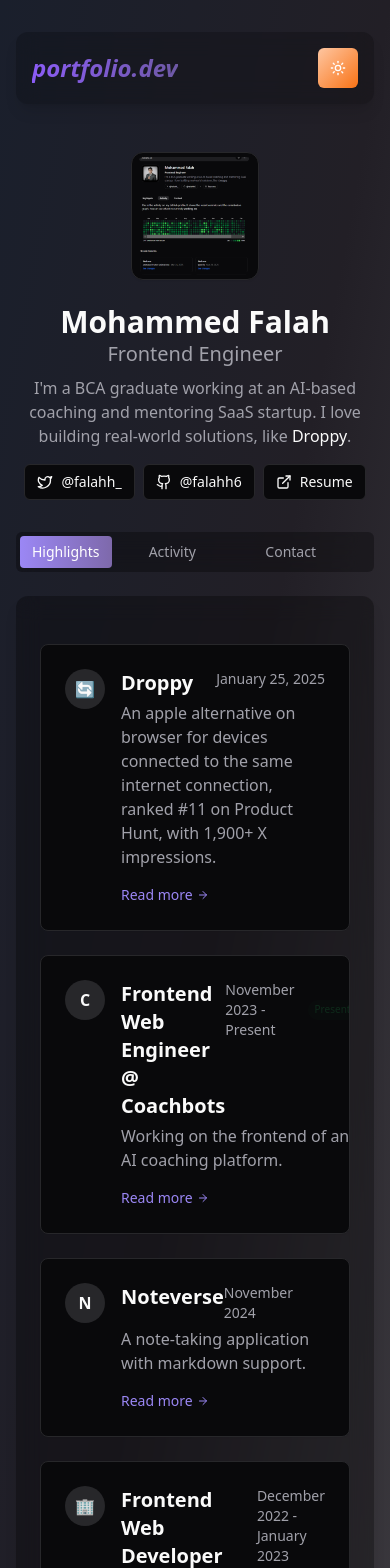
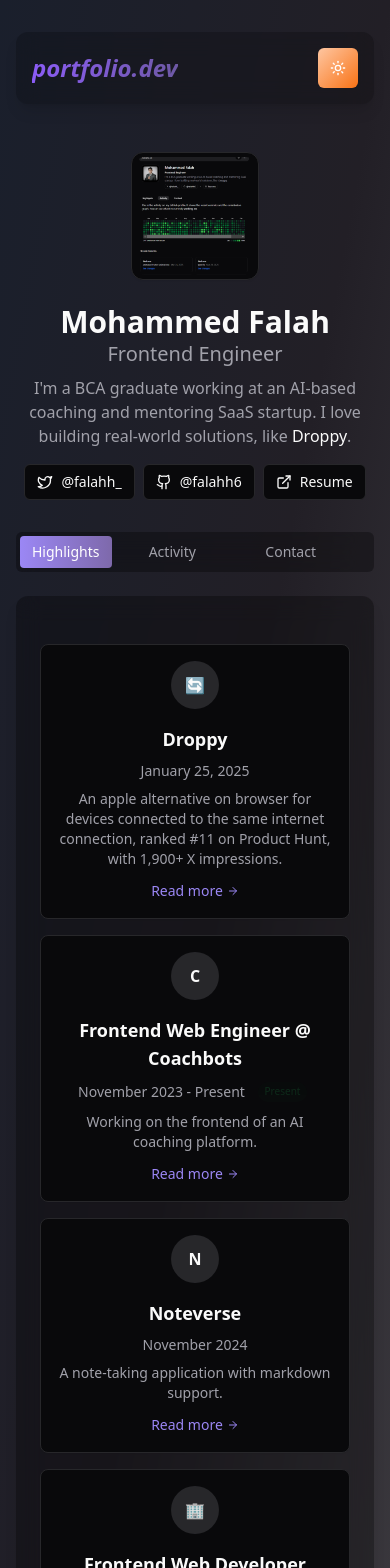
Before and after one commit to dong-suu/glow-up-your-profile, a React (Vite) app: page / in a window 390 px wide. Shown: the top 1568 px of the page. Built offline with nearby package versions, Linux system fonts and the light colour scheme.

Commit message:
Fix: Improve Highlights responsiveness
Make the Highlights section responsive for smaller screens to improve the user experience on mobile devices.

```diff
--- a/src/components/Highlights.tsx
+++ b/src/components/Highlights.tsx
@@ -46,7 +46,7 @@ const Highlights = () => {
 
   return (
     <motion.div
-      className="space-y-6"
+      className="space-y-4 md:space-y-6" // Reduced spacing on mobile
       initial={{ opacity: 0 }}
       animate={{ opacity: 1 }}
       transition={{ duration: 0.5 }}
@@ -60,19 +60,19 @@ const Highlights = () => {
           whileHover={{ y: -5, transition: { duration: 0.2 } }}
         >
           <Card className="overflow-hidden border bg-card hover:bg-card/80 transition-colors">
-            <CardContent className="p-6">
-              <div className="flex items-start gap-4">
+            <CardContent className="p-4 md:p-6">
+              <div className="flex flex-col sm:flex-row sm:items-start gap-4">
                 <motion.div
-                  className="flex-shrink-0 w-10 h-10 flex items-center justify-center rounded-full bg-muted text-foreground font-bold"
+                  className="w-12 h-12 md:w-10 md:h-10 mx-auto sm:mx-0 flex items-center justify-center rounded-full bg-muted text-foreground font-bold"
                   whileHover={{ scale: 1.1, rotate: 5 }}
                   transition={{ duration: 0.2 }}
                 >
                   {project.logo}
                 </motion.div>
-                <div className="flex-1">
-                  <div className="flex justify-between items-start">
-                    <h3 className="text-xl font-semibold">{project.name}</h3>
-                    <div className="text-sm text-muted-foreground flex items-center gap-2">
+                <div className="flex-1 text-center sm:text-left">
+                  <div className="flex flex-col sm:flex-row sm:justify-between sm:items-start gap-2 sm:gap-0">
+                    <h3 className="text-lg md:text-xl font-semibold">{project.name}</h3>
+                    <div className="text-sm text-muted-foreground flex items-center justify-center sm:justify-start gap-2">
                       {project.date}
                       {project.isCurrent && (
                         <motion.span
@@ -86,11 +86,11 @@ const Highlights = () => {
                       )}
                     </div>
                   </div>
-                  <p className="mt-1 text-muted-foreground">{project.description}</p>
+                  <p className="mt-2 text-sm md:text-base text-muted-foreground">{project.description}</p>
 
                   <Link
                     to={`/project/${project.id}`}
-                    className="mt-4 inline-flex items-center text-sm text-[#9B87F5] hover:text-[#7E69AB] transition-colors"
+                    className="mt-3 md:mt-4 inline-flex items-center text-sm text-[#9B87F5] hover:text-[#7E69AB] transition-colors"
                   >
                     <motion.span
                       className="inline-flex items-center"
```
